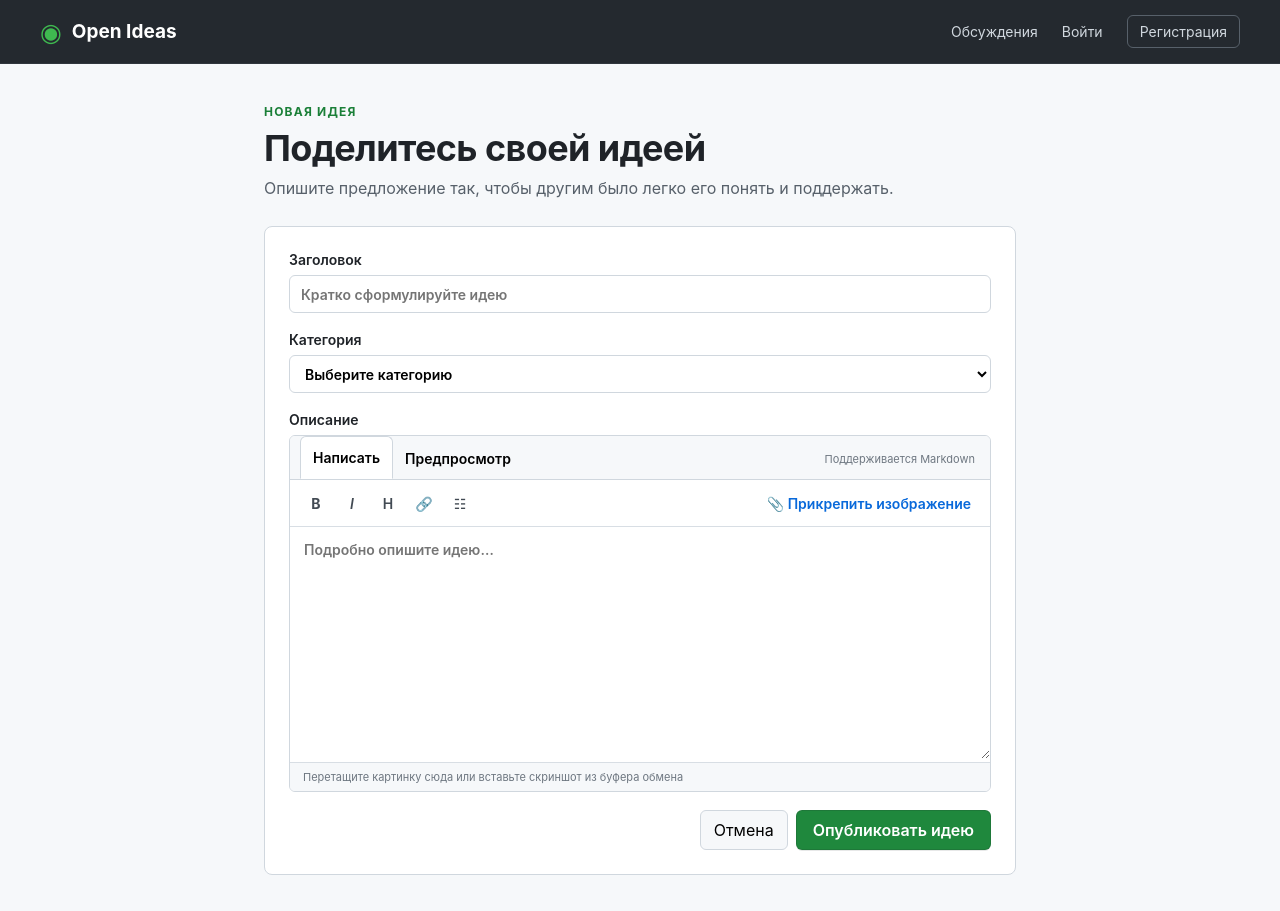
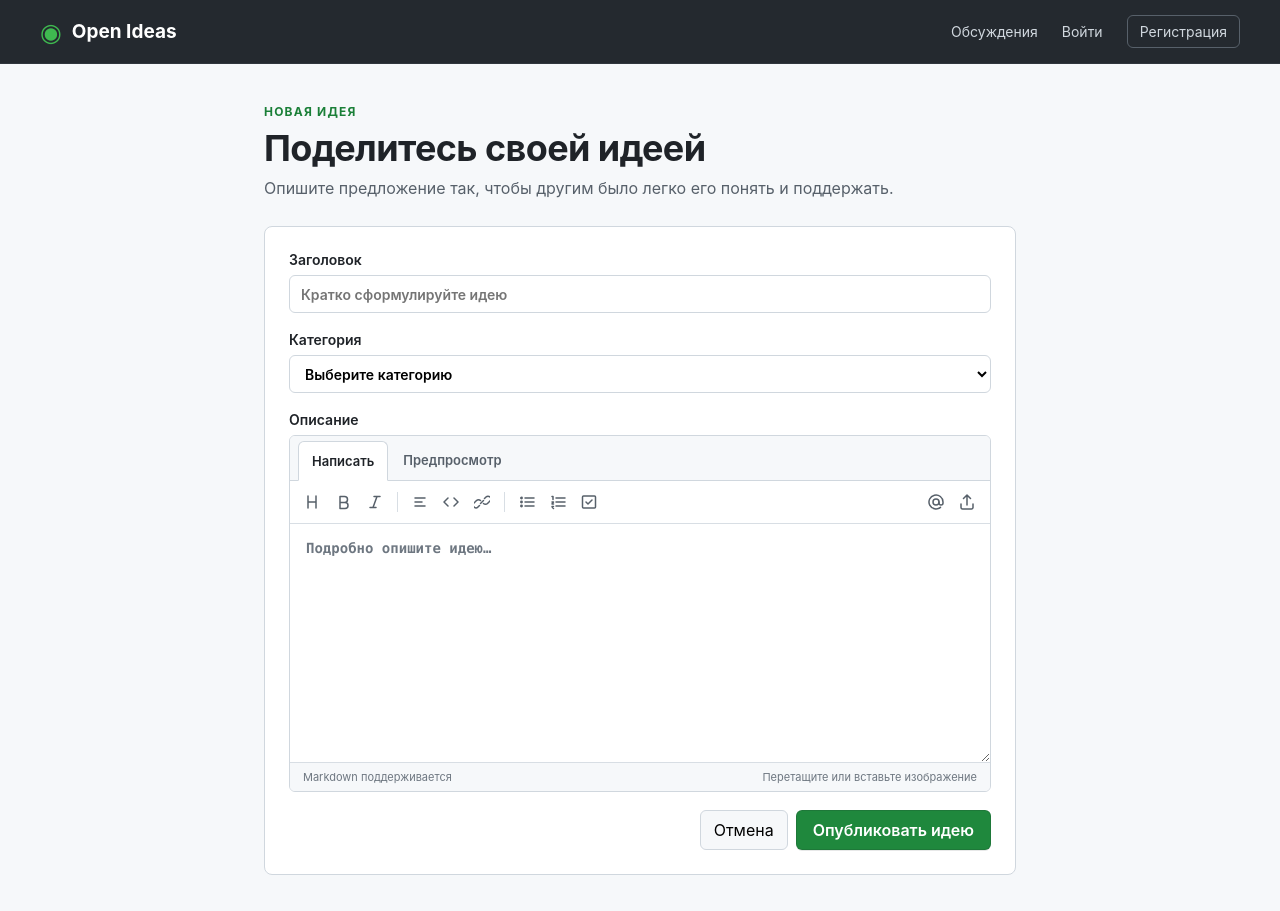
Before and after one commit to viktorgusev1984/site-discussion, a React (Vite) app in the folder frontend/: page /discussions/new in a window 1280 px wide. Built offline with nearby package versions, Linux system fonts and the light colour scheme; no server answers.

Commit message:
Make comment editor match GitHub

```diff
--- a/frontend/src/components/MarkdownEditor.tsx
+++ b/frontend/src/components/MarkdownEditor.tsx
@@ -1,41 +1,20 @@
-import {useRef, useState} from 'react';
+import {useId,useRef,useState} from 'react';
 import ReactMarkdown from 'react-markdown';
 import {uploadImage} from '../api/discussions';
 
-type Props = {value:string;onChange:(value:string)=>void;error?:string;label?:string;placeholder?:string};
-
+type Props={value:string;onChange:(value:string)=>void;error?:string;label?:string;placeholder?:string};
+type IconName='heading'|'bold'|'italic'|'quote'|'code'|'link'|'bullet'|'numbered'|'task'|'mention'|'upload';
+const icons:Record<IconName,JSX.Element>={
+heading:<path d="M3 2v12M3 8h8M11 2v12"/>,bold:<path d="M4 2.5h4.5a3 3 0 0 1 0 6H4m0 0h5a3 3 0 0 1 0 6H4v-12"/>,italic:<path d="M7 2.5h6m-10 11h6m1-11-4 11"/>,quote:<path d="M3 4h10M3 8h7m-7 4h10"/>,code:<path d="m5 4-4 4 4 4m6-8 4 4-4 4"/>,link:<><path d="m6.5 9.5 3-3"/><path d="M5.5 11.5 4 13a2.8 2.8 0 0 1-4-4l2.5-2.5a2.8 2.8 0 0 1 4 0M10.5 4.5 12 3a2.8 2.8 0 0 1 4 4l-2.5 2.5a2.8 2.8 0 0 1-4 0"/></>,bullet:<><path d="M6 4h9M6 8h9M6 12h9"/><circle cx="2.5" cy="4" r=".7"/><circle cx="2.5" cy="8" r=".7"/><circle cx="2.5" cy="12" r=".7"/></>,numbered:<><path d="M6 4h9M6 8h9M6 12h9M2 2.5h1v3M2 8h1.5L2 10h1.5M2 12.5h1.5l-1.2 1 1.2 1"/></>,task:<><rect x="1.5" y="2" width="13" height="12" rx="1"/><path d="m5 8 2 2 4-4"/></>,mention:<><circle cx="8" cy="8" r="3"/><path d="M11 8v1a2 2 0 0 0 4 0V8a7 7 0 1 0-2.5 5.35"/></>,upload:<><path d="M8 11V1m0 0L4.5 4.5M8 1l3.5 3.5M2 10v3.5A1.5 1.5 0 0 0 3.5 15h9a1.5 1.5 0 0 0 1.5-1.5V10"/></>};
+function Icon({name}:{name:IconName}){return <svg viewBox="0 0 16 16" aria-hidden="true">{icons[name]}</svg>}
 export default function MarkdownEditor({value,onChange,error,label='Описание',placeholder='Подробно опишите идею…'}:Props){
-  const [preview,setPreview]=useState(false),[uploading,setUploading]=useState(false),[uploadError,setUploadError]=useState('');
-  const textarea=useRef<HTMLTextAreaElement>(null),fileInput=useRef<HTMLInputElement>(null);
-  function insert(before:string,after='',fallback=''){
-    const field=textarea.current,start=field?.selectionStart??value.length,end=field?.selectionEnd??value.length,selected=value.slice(start,end)||fallback;
-    onChange(`${value.slice(0,start)}${before}${selected}${after}${value.slice(end)}`);
-    requestAnimationFrame(()=>{field?.focus();field?.setSelectionRange(start+before.length,start+before.length+selected.length)});
-  }
-  async function attach(files:FileList|File[]){
-    const images=Array.from(files).filter(file=>file.type.startsWith('image/'));
-    if(!images.length){setUploadError('Можно прикреплять только изображения');return}
-    setUploading(true);setUploadError('');
-    try{
-      const uploaded=await Promise.all(images.map(uploadImage));
-      const markdown=uploaded.map(item=>`![${item.name}](${item.url})`).join('\n\n');
-      insert(`${value&&!value.endsWith('\n')?'\n\n':''}${markdown}\n`);
-    }catch{setUploadError('Не удалось загрузить изображение. Попробуйте ещё раз.')}
-    finally{setUploading(false);if(fileInput.current)fileInput.current.value=''}
-  }
-  return <div className={`editor ${error?'invalid':''}`}>
-    <div className="editor-tabs"><button type="button" className={!preview?'active':''} onClick={()=>setPreview(false)}>Написать</button><button type="button" className={preview?'active':''} onClick={()=>setPreview(true)}>Предпросмотр</button><span>Поддерживается Markdown</span></div>
-    {!preview&&<div className="editor-toolbar" aria-label="Панель форматирования">
-      <button type="button" title="Жирный" aria-label="Жирный" onClick={()=>insert('**','**','текст')}><b>B</b></button>
-      <button type="button" title="Курсив" aria-label="Курсив" onClick={()=>insert('_','_','текст')}><i>I</i></button>
-      <button type="button" title="Заголовок" aria-label="Формат: заголовок" onClick={()=>insert('## ','','Заголовок')}>H</button>
-      <button type="button" title="Ссылка" aria-label="Ссылка" onClick={()=>insert('[','](https://)','текст ссылки')}>🔗</button>
-      <button type="button" title="Список" aria-label="Список" onClick={()=>insert('- ','','пункт списка')}>☷</button>
-      <button type="button" className="attach-button" disabled={uploading} onClick={()=>fileInput.current?.click()}>📎 {uploading?'Загрузка…':'Прикрепить изображение'}</button>
-      <input ref={fileInput} className="visually-hidden" type="file" accept="image/png,image/jpeg,image/gif,image/webp" multiple onChange={event=>event.target.files&&attach(event.target.files)}/>
-    </div>}
-    {preview?<div className="preview markdown"><ReactMarkdown>{value||'*Здесь появится предпросмотр*'}</ReactMarkdown></div>:<textarea ref={textarea} aria-label={label} value={value} onChange={event=>onChange(event.target.value)} onPaste={event=>{const images=Array.from(event.clipboardData.files).filter(file=>file.type.startsWith('image/'));if(images.length){event.preventDefault();attach(images)}}} onDragOver={event=>event.preventDefault()} onDrop={event=>{if(event.dataTransfer.files.length){event.preventDefault();attach(event.dataTransfer.files)}}} placeholder={placeholder} rows={12}/>}
-    <div className="editor-help">Перетащите картинку сюда или вставьте скриншот из буфера обмена</div>
-    {(error||uploadError)&&<small className="error">{error||uploadError}</small>}
-  </div>
+ const [preview,setPreview]=useState(false),[uploading,setUploading]=useState(false),[uploadError,setUploadError]=useState('');
+ const textarea=useRef<HTMLTextAreaElement>(null),fileInput=useRef<HTMLInputElement>(null),tabsId=useId();
+ function insert(before:string,after='',fallback=''){const field=textarea.current,start=field?.selectionStart??value.length,end=field?.selectionEnd??value.length,selected=value.slice(start,end)||fallback;onChange(`${value.slice(0,start)}${before}${selected}${after}${value.slice(end)}`);requestAnimationFrame(()=>{field?.focus();field?.setSelectionRange(start+before.length,start+before.length+selected.length)})}
+ function prefixLines(prefix:string,fallback:string){const field=textarea.current,start=field?.selectionStart??value.length,end=field?.selectionEnd??value.length,lineStart=value.lastIndexOf('\n',start-1)+1,nextBreak=value.indexOf('\n',end),lineEnd=nextBreak<0?value.length:nextBreak,selected=value.slice(lineStart,lineEnd)||fallback,formatted=selected.split('\n').map((line,index)=>prefix.replace('{n}',String(index+1))+line).join('\n');onChange(value.slice(0,lineStart)+formatted+value.slice(lineEnd));requestAnimationFrame(()=>{field?.focus();field?.setSelectionRange(lineStart,lineStart+formatted.length)})}
+ async function attach(files:FileList|File[]){const images=Array.from(files).filter(file=>file.type.startsWith('image/'));if(!images.length){setUploadError('Можно прикреплять только изображения');return}setUploading(true);setUploadError('');try{const uploaded=await Promise.all(images.map(uploadImage));insert(`${value&&!value.endsWith('\n')?'\n\n':''}${uploaded.map(item=>`![${item.name}](${item.url})`).join('\n\n')}\n`)}catch{setUploadError('Не удалось загрузить изображение. Попробуйте ещё раз.')}finally{setUploading(false);if(fileInput.current)fileInput.current.value=''}}
+ const tool=(icon:IconName,title:string,action:()=>void)=><button type="button" title={title} aria-label={title} onClick={action}><Icon name={icon}/></button>;
+ return <div className={`editor ${error?'invalid':''}`}><div className="editor-tabs" role="tablist" aria-label="Режим редактора"><button id={`${tabsId}-write`} type="button" role="tab" aria-selected={!preview} className={!preview?'active':''} onClick={()=>setPreview(false)}>Написать</button><button id={`${tabsId}-preview`} type="button" role="tab" aria-selected={preview} className={preview?'active':''} onClick={()=>setPreview(true)}>Предпросмотр</button></div>
+ {!preview&&<div className="editor-toolbar" aria-label="Панель форматирования"><div className="editor-tool-group">{tool('heading','Формат: заголовок',()=>prefixLines('## ','Заголовок'))}{tool('bold','Жирный (Ctrl+B)',()=>insert('**','**','жирный текст'))}{tool('italic','Курсив (Ctrl+I)',()=>insert('_','_','курсив'))}</div><i/><div className="editor-tool-group">{tool('quote','Цитата',()=>prefixLines('> ','Цитата'))}{tool('code','Код',()=>insert('`','`','код'))}{tool('link','Ссылка',()=>insert('[','](https://)','текст ссылки'))}</div><i/><div className="editor-tool-group">{tool('bullet','Маркированный список',()=>prefixLines('- ','пункт списка'))}{tool('numbered','Нумерованный список',()=>prefixLines('{n}. ','пункт списка'))}{tool('task','Список задач',()=>prefixLines('- [ ] ','задача'))}</div><div className="editor-tool-group editor-tools-end">{tool('mention','Упомянуть пользователя',()=>insert('@','','пользователь'))}<button type="button" title="Прикрепить изображение" aria-label="Прикрепить изображение" disabled={uploading} onClick={()=>fileInput.current?.click()}><Icon name="upload"/></button></div><input ref={fileInput} className="visually-hidden" type="file" accept="image/png,image/jpeg,image/gif,image/webp" multiple onChange={event=>event.target.files&&attach(event.target.files)}/></div>}
+ {preview?<div className="preview markdown" role="tabpanel" aria-labelledby={`${tabsId}-preview`}><ReactMarkdown>{value||'*Здесь появится предпросмотр*'}</ReactMarkdown></div>:<textarea ref={textarea} role="tabpanel" aria-labelledby={`${tabsId}-write`} aria-label={label} value={value} onChange={event=>onChange(event.target.value)} onKeyDown={event=>{if((event.ctrlKey||event.metaKey)&&event.key.toLowerCase()==='b'){event.preventDefault();insert('**','**','жирный текст')}if((event.ctrlKey||event.metaKey)&&event.key.toLowerCase()==='i'){event.preventDefault();insert('_','_','курсив')}}} onPaste={event=>{const images=Array.from(event.clipboardData.files).filter(file=>file.type.startsWith('image/'));if(images.length){event.preventDefault();attach(images)}}} onDragOver={event=>event.preventDefault()} onDrop={event=>{if(event.dataTransfer.files.length){event.preventDefault();attach(event.dataTransfer.files)}}} placeholder={placeholder} rows={10}/>}<div className="editor-help"><span>Markdown поддерживается</span><span>Перетащите или вставьте изображение</span></div>{(error||uploadError)&&<small className="error">{error||uploadError}</small>}</div>
 }
```
Also changed, not shown: frontend/src/styles.css, 1 other file (tests, documents, lock files or other folders).
